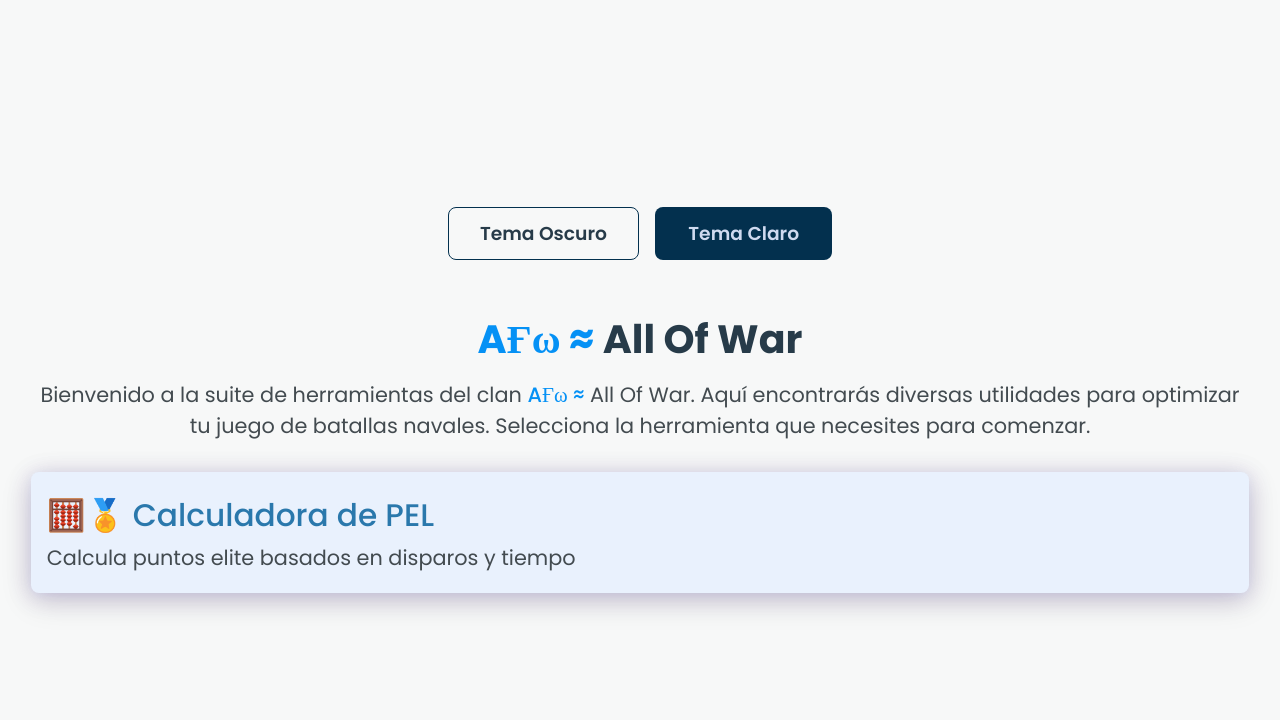
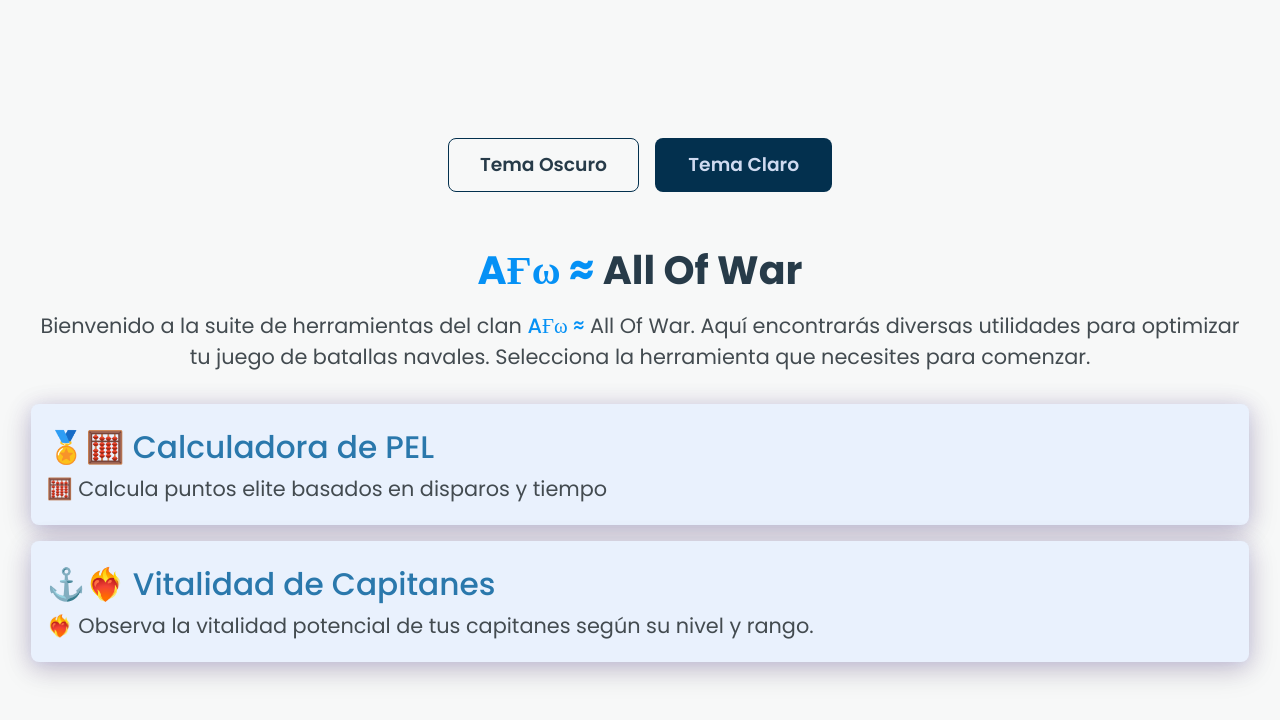
Before and after one commit to JuanWebDeveloper/sea-tools, a React (Vite) app: page / in a window 1280 px wide. Shown: the top 720 px of the page. Built offline with nearby package versions, Linux system fonts and the light colour scheme.

Commit message:
feat: Se cambio la manera de abrir el modal para poder abrir varios modales con la misma logica

```diff
--- a/src/App.tsx
+++ b/src/App.tsx
@@ -4,12 +4,12 @@ import { appStore } from '@/lib/store';
 import { AppLayout, HeroSection, PelCalculatorModal } from '@/components';
 
 function App() {
- const [isModalOpen, setIsModalOpen] = useState(false);
+ const [isModalOpen, setIsModalOpen] = useState('');
  return (
   <Provider store={appStore}>
    <AppLayout>
-    <HeroSection onOpenModal={() => setIsModalOpen(true)} />
-    <PelCalculatorModal isOpen={isModalOpen} onClose={() => setIsModalOpen(false)} />
+    <HeroSection onOpenModal={(modal: string) => setIsModalOpen(modal)} />
+    <PelCalculatorModal isOpen={isModalOpen == 'pel-calculator' ? true : false} onClose={() => setIsModalOpen('')} />
    </AppLayout>
   </Provider>
  );
--- a/src/components/home/HeroSection.tsx
+++ b/src/components/home/HeroSection.tsx
@@ -1,4 +1,4 @@
-export const HeroSection = ({ onOpenModal }: { onOpenModal: () => void }) => {
+export const HeroSection = ({ onOpenModal }: { onOpenModal: (modal: string) => void }) => {
  return (
   <section className='hero-section'>
    <div className='welcome-banner'>
@@ -11,9 +11,13 @@ export const HeroSection = ({ onOpenModal }: { onOpenModal: () => void }) => {
     </p>
    </div>
    <div className='tools-grid'>
-    <button className='tool-button' onClick={onOpenModal}>
-     <h3>🧮🏅 Calculadora de PEL</h3>
-     <p>Calcula puntos elite basados en disparos y tiempo</p>
+    <button className='tool-button' onClick={() => onOpenModal('pel-calculator')}>
+     <h3>🏅🧮 Calculadora de PEL</h3>
+     <p>🧮 Calcula puntos elite basados en disparos y tiempo</p>
+    </button>
+    <button className='tool-button' onClick={() => onOpenModal('')}>
+     <h3>⚓❤️‍🔥 Vitalidad de Capitanes</h3>
+     <p>❤️‍🔥 Observa la vitalidad potencial de tus capitanes según su nivel y rango.</p>
     </button>
    </div>
   </section>
```
